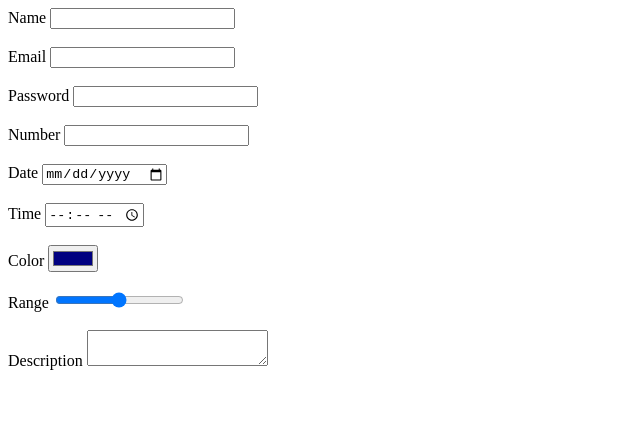
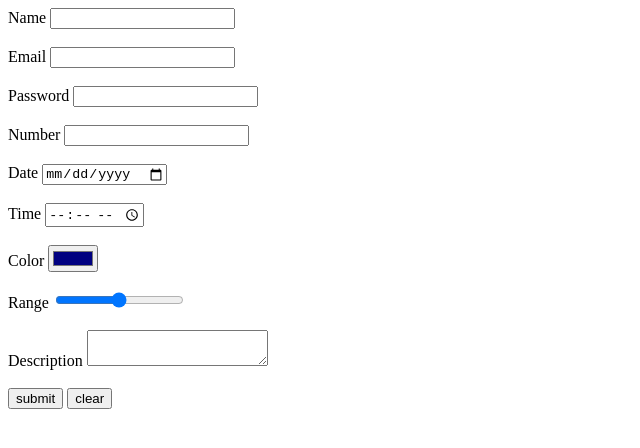
Before and after one commit to gvrito/html-forms, a plain HTML site: page index.html in a window 1280 px wide. Shown: the whole page, without its empty margins (0-640 px from the left). Drawn offline with Linux system fonts and the light colour scheme.

Commit message:
fixed buttons

```diff
--- a/index.html
+++ b/index.html
@@ -6,7 +6,7 @@
     <title>Document</title>
 </head>
 <body>
-    <form>
+    <form method="post">
         <label>
             Name
             <input type="text">
@@ -60,6 +60,14 @@
             Description
             <textarea></textarea>
         </label>
+        <br>
+        <br>
+        <label>
+            <input type="submit" value="submit">
+        </label>
+        <label>
+            <input type="reset" value="clear">
+        </label>
     </form>
 </body>
 </html>
```
